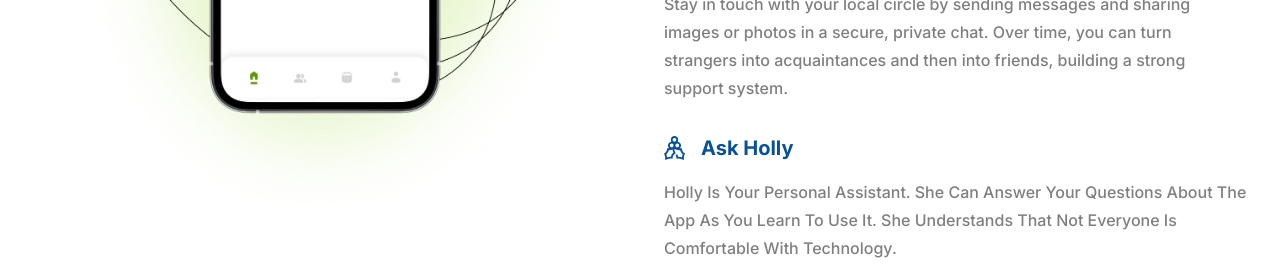
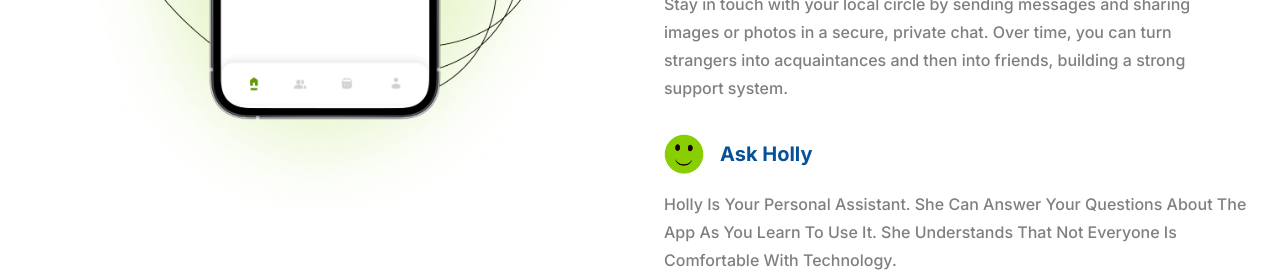
Before and after one commit to dignitestudios-dev/Neighbour-Connector-Web, a Next.js app: page / in a window 1280 px wide. Shown: the part 1460-1732 px from the top of the page. Built offline with nearby package versions, Linux system fonts and the light colour scheme.

Commit message:
Update: refactor Landing Page components, update navigation links, and add Connect and FAQ pages

```diff
--- /dev/null
+++ b/src/app/connect/page.jsx
@@ -0,0 +1,11 @@
+import Contact from "../../components/Contact";
+
+export const metadata = {
+  title: "Connect – Neighbor Connector",
+  description:
+    "Get in touch with the NeighborConnector™ team and start building your community today.",
+};
+
+export default function ConnectPage() {
+  return <Contact />;
+}
--- /dev/null
+++ b/src/app/faq/page.jsx
@@ -0,0 +1,11 @@
+import FAQ from "../../components/FAQ";
+
+export const metadata = {
+  title: "FAQ – Neighbor Connector",
+  description:
+    "Frequently asked questions about NeighborConnector™ — answered by Holly.",
+};
+
+export default function FAQPage() {
+  return <FAQ />;
+}
--- a/src/app/page.jsx
+++ b/src/app/page.jsx
@@ -3,9 +3,7 @@ import Hero from "../components/Hero";
 import Features from "../components/Features";
 import HowItWorks from "../components/HowItWorks";
 import AboutUs from "../components/AboutUs";
-import Contact from "../components/Contact";
 import GetStarted from "../components/GetStarted";
-import FAQ from "../components/FAQ";
 
 const LandingPage = () => {
   return (
@@ -14,9 +12,7 @@ const LandingPage = () => {
       <Features />
       <HowItWorks />
       <AboutUs />
-      <FAQ />
       <GetStarted />
-      <Contact />
     </>
   );
 };
--- a/src/components/Features.jsx
+++ b/src/components/Features.jsx
@@ -78,7 +78,14 @@ const Features = () => {
               </div>
               <div>
                 <div className="flex items-center gap-4 mb-4">
-                  <Holly />
+                  {/* <Holly /> */}
+                  <Image
+                    src={"/images/holly2.png"}
+                    alt="Holly icon"
+                    width={40}
+                    height={40}
+                    className="w-10 h-10 object-contain"
+                  />
                   <h4 className="text-base md:text-xl font-bold text-primary">
                     Ask Holly
                   </h4>
--- a/src/components/Navbar.jsx
+++ b/src/components/Navbar.jsx
@@ -8,8 +8,8 @@ import { usePathname } from "next/navigation";
 const Navbar = () => {
   const navLinks = [
     { href: "/", label: "Home" },
-    { href: "/#faq", label: "FAQ" },
-    { href: "/#contact", label: "Connect" },
+    { href: "/faq", label: "FAQ" },
+    { href: "/connect", label: "Connect" },
     { href: "/thank-yous", label: "Thank You(s)" },
     { href: "/resources", label: "Resources" },
   ];
```
Also changed, not shown: public/images/holly2.png (added).
